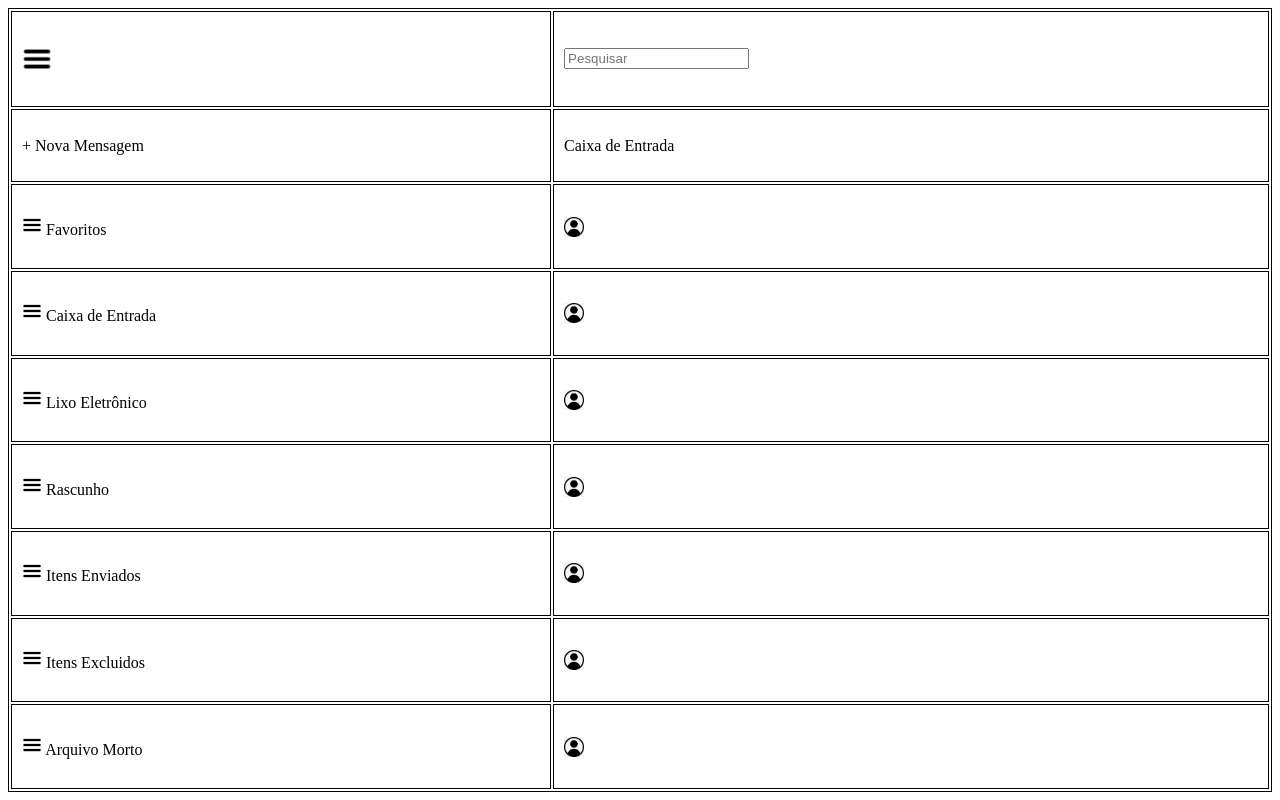
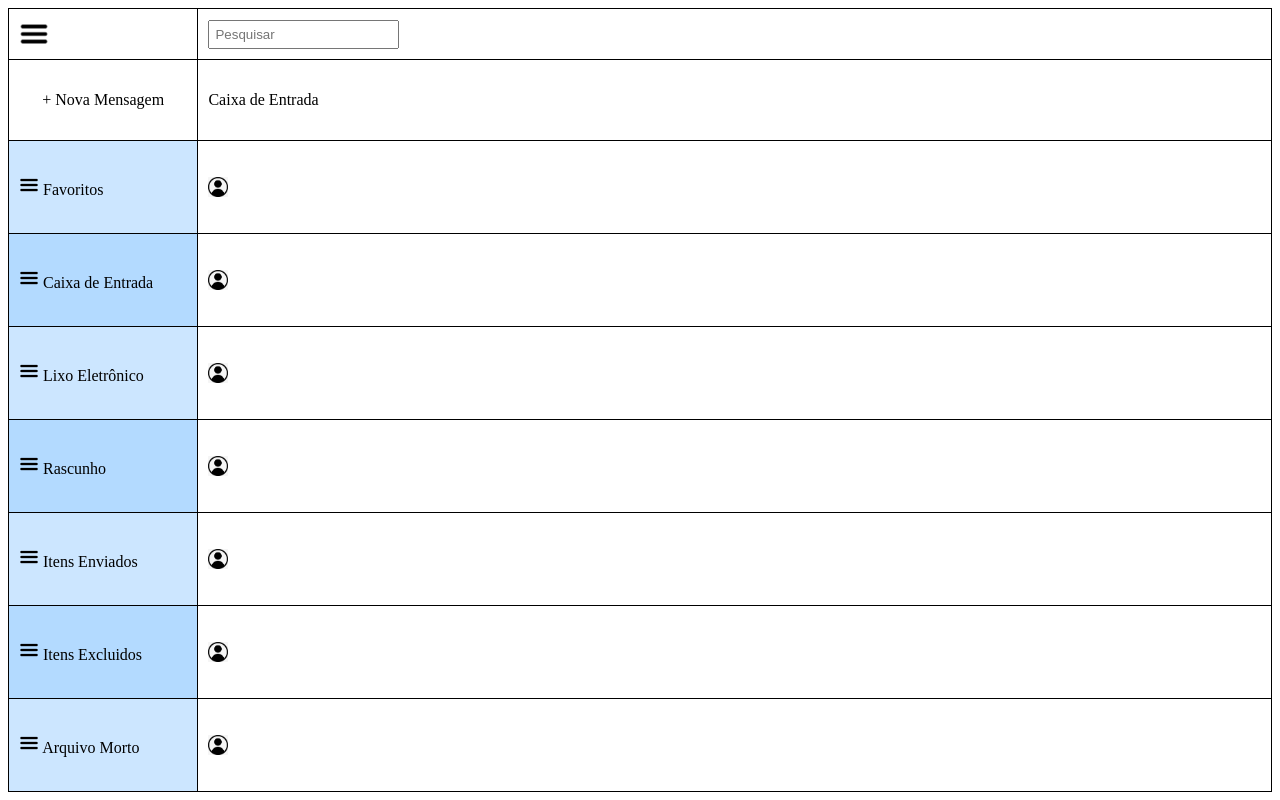
Before and after one commit to kalebi/email-project, a PHP site: page /html/inbox.html in a window 1280 px wide. Run offline with PHP 8.4, Linux system fonts and the light colour scheme.

Commit message:
alterando algumas coisas no inbox

```diff
--- a/css/style.css
+++ b/css/style.css
@@ -72,3 +72,30 @@
     border: 1px solid black;
     padding: 10px;
 }
+
+.content-inbox table tr td input{
+    padding: 5px;
+    margin-top: 1px;
+}
+
+.content-inbox table{
+    border-collapse: collapse;
+}
+
+.class-menu:hover{
+    background-color: cornflowerblue;
+    color: white;
+}
+.class-menu2:hover{
+    background-color: cornflowerblue;
+    color: white;
+}
+
+.class-menu{
+    background-color: #cce6ff;
+
+}
+
+.class-menu2 {
+    background-color: #b3daff;
+}
--- a/html/inbox.html
+++ b/html/inbox.html
@@ -6,46 +6,48 @@
     <body>
         <div class="content-inbox">
             <table>
+                <thead>
+                    <tr>
+                        <td class="teste"><img src="../img/menu.png" width="30px" height="30px"></td>
+                        <td><input type="text" placeholder="Pesquisar"></td>
+                    </tr>
+                </thead>
                 <tr>
-                    <td><img src="../img/menu.png" width="30px" height="30px"></td>
-                    <td><input type="tet" placeholder="Pesquisar"></td>
-                </tr>
-                <tr>
-                    <td><a>+ Nova Mensagem</a></td>
+                    <td align=middle><a>+ Nova Mensagem</a></td>
                     <td><a>Caixa de Entrada</a></td>
                 </tr>
                 <tr>
-                    <td><img src="../img/menu.png" width="20x" height="20px">
+                    <td width="15%" class="class-menu"><img src="../img/menu.png" width="20x" height="20px">
                     <a>Favoritos</a></td>
                     <td><img src="../img/perfil.jpg" width="20px" height="20px"></td>
                 </tr>
                 <tr>
-                    <td><img src="../img/menu.png" width="20x" height="20px">
+                    <td class="class-menu2"><img src="../img/menu.png" width="20x" height="20px">
                     <a>Caixa de Entrada</a></td>
                     <td><img src="../img/perfil.jpg" width="20px" height="20px"></td>
                 </tr>
                 <tr>
-                    <td><img src="../img/menu.png" width="20x" height="20px">
+                    <td class="class-menu"><img src="../img/menu.png" width="20x" height="20px">
                     <a>Lixo Eletrônico</a></td>
                     <td><img src="../img/perfil.jpg" width="20px" height="20px"></td>
                 </tr>
                 <tr>
-                    <td><img src="../img/menu.png" width="20x" height="20px">
+                    <td class="class-menu2"><img src="../img/menu.png" width="20x" height="20px">
                     <a>Rascunho</a></td>
                     <td><img src="../img/perfil.jpg" width="20px" height="20px"></td>
                 </tr>
                 <tr>
-                    <td><img src="../img/menu.png" width="20x" height="20px">
+                    <td class="class-menu"><img src="../img/menu.png" width="20x" height="20px">
                     <a>Itens Enviados</a></td>
                     <td><img src="../img/perfil.jpg" width="20px" height="20px"></td>
                 </tr>
                 <tr>
-                    <td><img src="../img/menu.png" width="20x" height="20px">
+                    <td class="class-menu2"><img src="../img/menu.png" width="20x" height="20px">
                     <a>Itens Excluidos</a></td>
                     <td><img src="../img/perfil.jpg" width="20px" height="20px"></td>
                 </tr>
                 <tr>
-                    <td><img src="../img/menu.png" width="20x" height="20px">
+                    <td class="class-menu"><img src="../img/menu.png" width="20x" height="20px">
                     <a>Arquivo Morto</a></td>
                     <td><img src="../img/perfil.jpg" width="20px" height="20px"></td>
                 </tr>
--- a/js/login.js
+++ b/js/login.js
@@ -13,7 +13,7 @@ $(document).ready(function(){
                 if (resposta === null){
                     alert("Login Incorreto!");
                 }else{
-                    alert("Entrando...");
+                    window.location.assign("inbox.html");
                 }
             },
 
```
